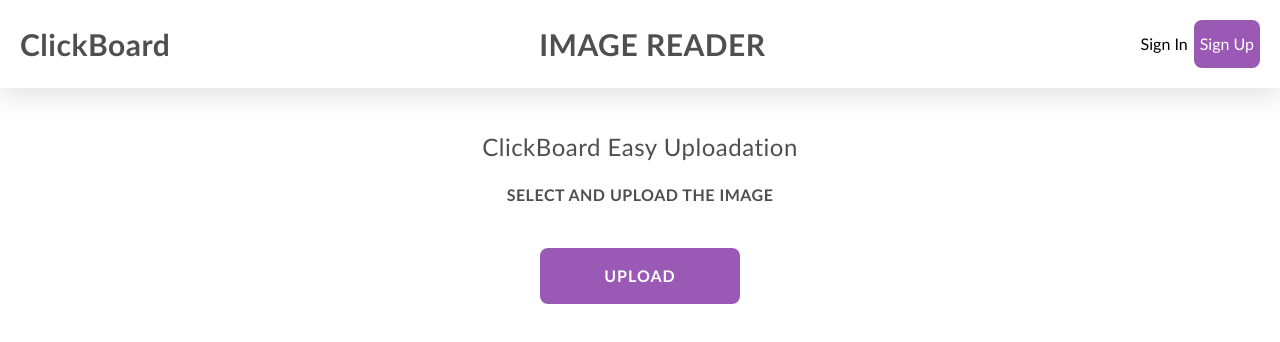
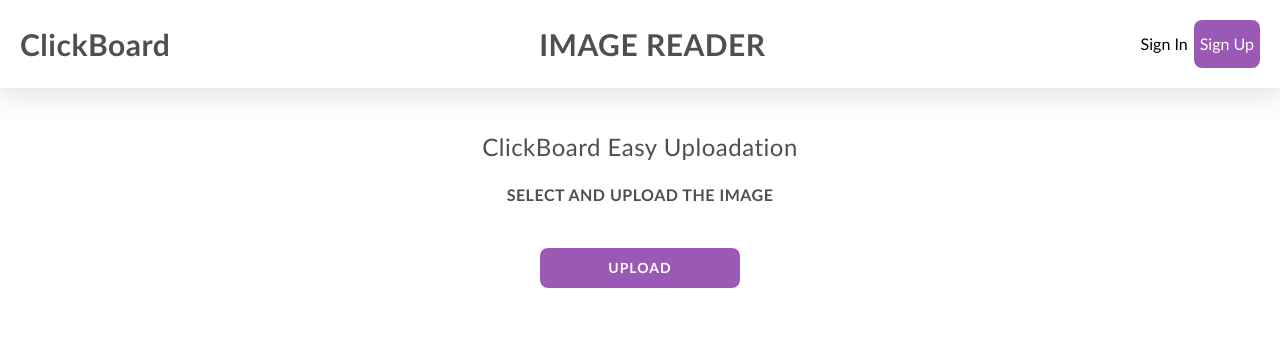
Before and after one commit to Vineet2012/image-text-convertor4, a React (Create React App) app: page / in a window 1280 px wide. Shown: the top 342 px of the page. Built offline with nearby package versions, Linux system fonts and the light colour scheme.

Commit message:
delete button styling

```diff
--- a/src/imageUploaderPage/imageUploader.css
+++ b/src/imageUploaderPage/imageUploader.css
@@ -71,12 +71,12 @@
 
 .after-upload-delete-button {
   width: 200px;
-  height: 56px;
+  height: 40px;
   margin: 40px 0px 40px 0px;
   border-radius: 8px;
   border: none;
   cursor: pointer;
-  font-size: 16px;
+  font-size: 14px;
   letter-spacing: 1px;
   font-family: "Gill Sans", sans-serif;
   font-weight: 600;
@@ -160,12 +160,10 @@
   border-radius: 8px;
   width: 80%;
   transform: translate(14%,15%);
-  margin-bottom: 10%;
 }
 
 .image-wrapper .croped-image-text-wrapper .cropped-text-wrapper {
   display: flex;
-  margin-left: 20px;
 }
 
 .image-wrapper .croped-image-text-wrapper .cropped-text-wrapper .cropped-text {
@@ -180,17 +178,16 @@
 .image-wrapper .full-text-image-wrapper {
   display: flex;
   flex-direction: column;
-  margin-bottom: 10%;
   justify-content: center;
   align-items: center;
   box-shadow: rgba(0, 0, 0, 0.05) 0px 6px 24px 0px, rgba(0, 0, 0, 0.08) 0px 0px 0px 1px;
   border-radius: 8px;
   width: 80%;
-  transform: translate(14%,10%);
+  transform: translate(14%,20%);
 }
 
 .image-wrapper  .cropped-image-full-text {
   font-size: 18px;
   font-weight: 600;
-  margin: 40px 0px 40px 0px;
+  margin: 20px 0px 40px 0px;
 }
```
